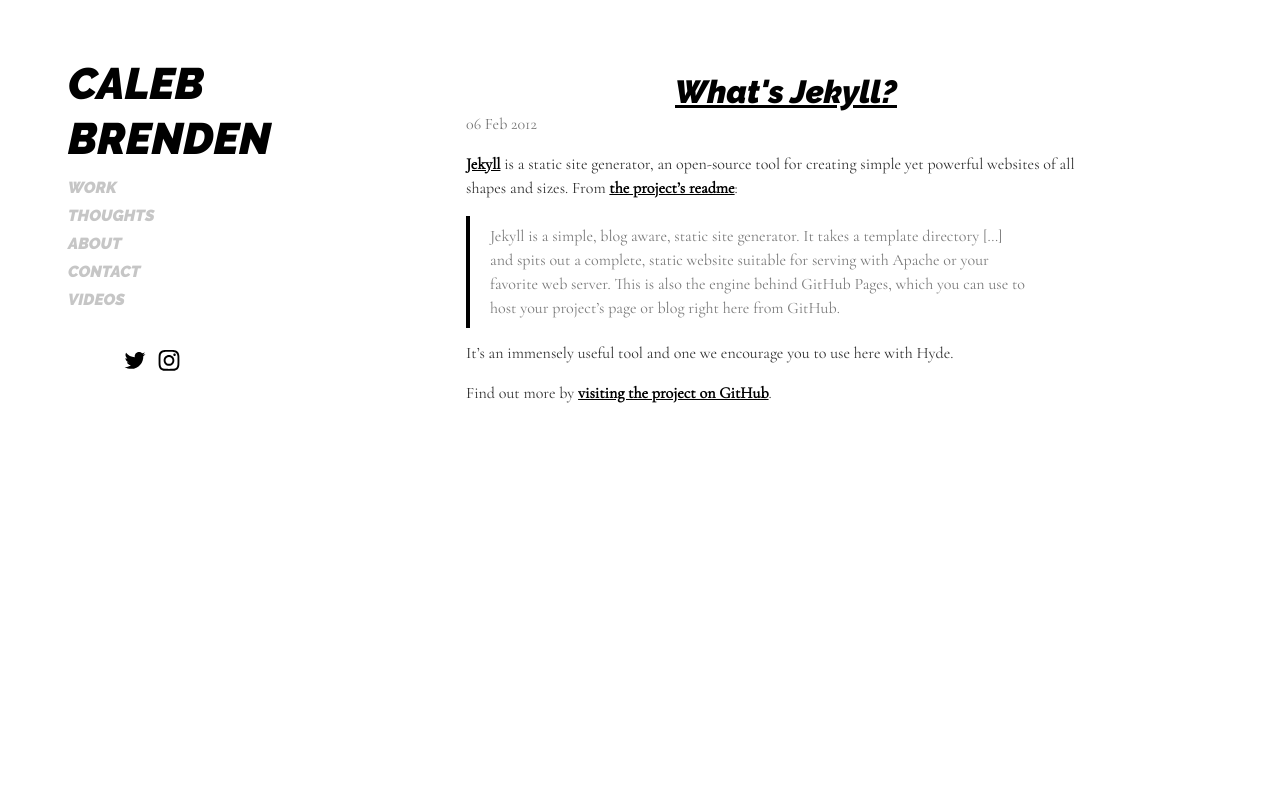
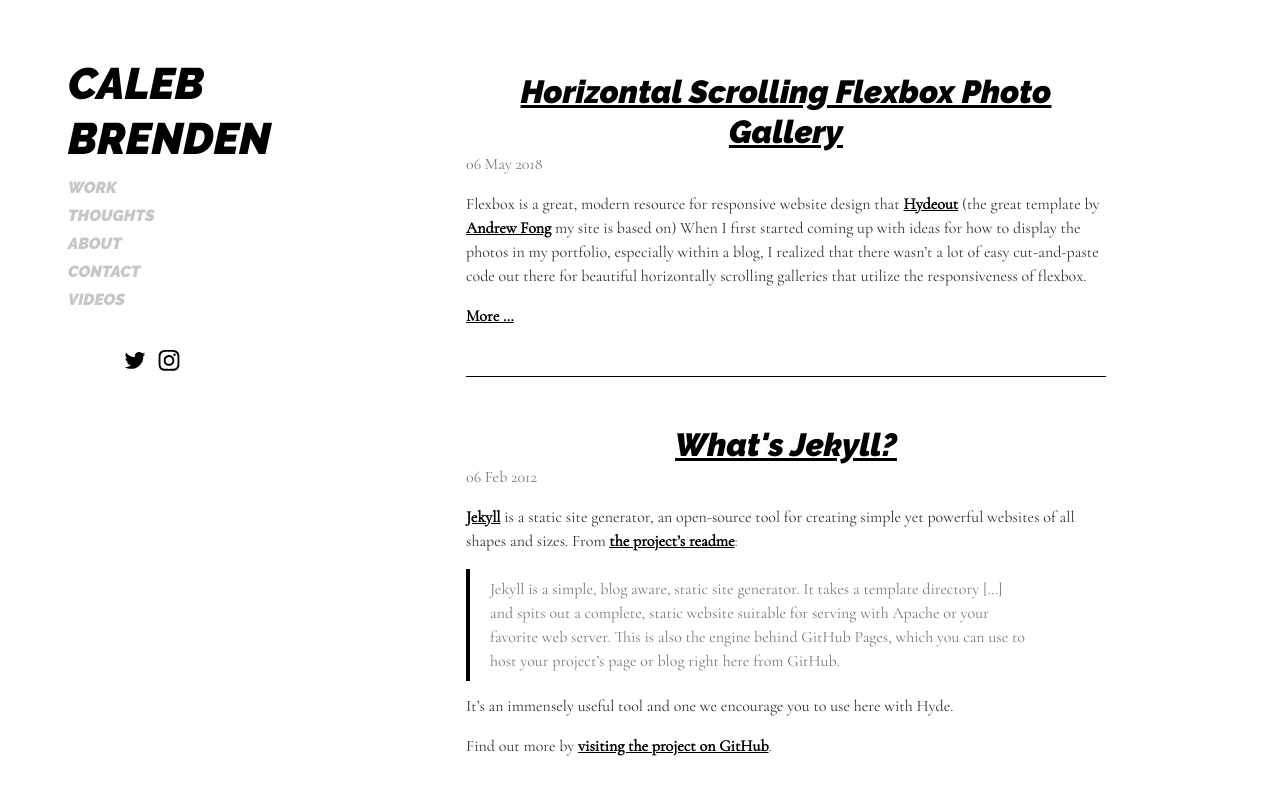
Before and after one commit to calebbrenden/my-site, a Jekyll site: the page built from thoughts/index.html, in a window 1280 px wide. Shown: the top 795 px of the page. Built offline with Jekyll 4.4.1, drawn with Linux system fonts in a browser that asks for light colours; the list of posts is cut into pages by our own code.

Commit message:
deleted comments from index page, added flexbox gallery post

````diff
--- /dev/null
+++ b/_posts/2018-5-6-horizontal-scrolling-flexbox-gallery.md
@@ -0,0 +1,63 @@
+---
+layout: post
+excerpt_separator: "<!--more-->"
+title: Horizontal Scrolling Flexbox Photo Gallery
+---
+
+Flexbox is a great, modern resource for responsive website design that [Hydeout](https://fongandrew.github.io/hydeout/) (the great template by [Andrew Fong](https://github.com/fongandrew) my site is based on) When I first started coming up with ideas for how to display the photos in my portfolio, especially within a blog, I realized that there wasn't a lot of easy cut-and-paste code out there for beautiful horizontally scrolling galleries that utilize the responsiveness of flexbox.
+
+<!--more-->
+
+So here's my own! It looks like this:
+
+<div class="blog-gallery">
+  <div class="blog-gallery-content"><img src="{{ site.baseurl }}/images/samples/sample-1.jpg" alt="sample 1"></div>
+  <div class="blog-gallery-content"><img src="{{ site.baseurl }}/images/samples/sample-2.jpg" alt="sample 2"></div>
+  <div class="blog-gallery-content"><img src="{{ site.baseurl }}/images/samples/sample-3.jpg" alt="sample 3"></div>
+  <div class="blog-gallery-content"><img src="{{ site.baseurl }}/images/samples/sample-4.jpg" alt="sample 4"></div>
+  <div class="blog-gallery-content"><img src="{{ site.baseurl }}/images/samples/sample-5.jpg" alt="sample 5"></div>
+  <div class="blog-gallery-content"><img src="{{ site.baseurl }}/images/samples/sample-6.jpg" alt="sample 6"></div>
+</div>
+
+In my CSS stylesheet, I created two versions of the gallery: one with a larger max-height for a fullscreen homepage, and the other with a smaller max-height for blog posts.
+
+```html
+<section class="gallery">
+  <div class="gallery-content"><img src="{{ site.baseurl }}/images/samples/sample-1.jpg" alt="sample 1"></div>
+  <div class="gallery-content"><img src="{{ site.baseurl }}/images/samples/sample-2.jpg" alt="sample 2"></div>
+  <div class="gallery-content"><img src="{{ site.baseurl }}/images/samples/sample-3.jpg" alt="sample 3"></div>
+  <div class="gallery-content"><img src="{{ site.baseurl }}/images/samples/sample-4.jpg" alt="sample 4"></div>
+  <div class="gallery-content"><img src="{{ site.baseurl }}/images/samples/sample-5.jpg" alt="sample 5"></div>
+  <div class="gallery-content"><img src="{{ site.baseurl }}/images/samples/sample-6.jpg" alt="sample 6"></div>
+</section>
+```
+
+```css
+.gallery {
+  -webkit-box-flex: 1;
+      -ms-flex: 1 1 auto;
+          flex: 1 1 auto;
+  display: -webkit-box;
+  display: -ms-flexbox;
+  display: flex;
+  overflow-x: auto;
+  -webkit-box-orient: horizontal;
+  -webkit-box-direction: normal;
+      -ms-flex-direction: row;
+          flex-direction: row;
+  padding-top: 1.25rem;
+  padding-bottom: 1.25rem;
+}
+
+.gallery-content {
+  padding-right: 0.4rem;
+  padding-left: 0.4rem
+}
+
+.gallery-content img {
+  height: 100%;
+  width: auto;
+  max-height: 1000px;
+  margin: 0rem;
+}
+```
````
Also changed, not shown: index.html (+0 -48 lines), 3 other files.
